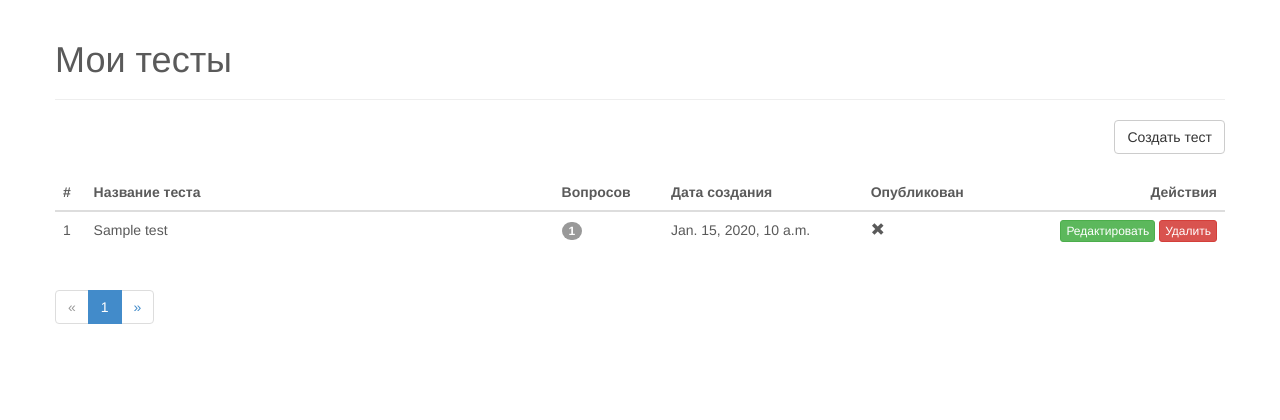
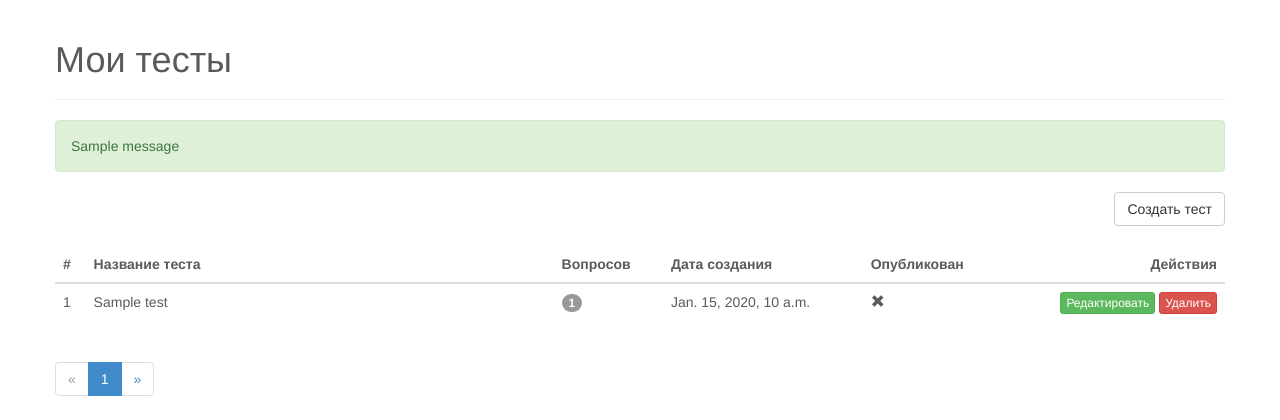
Before and after one commit to fedorov-iv/testem, a Django app: template questionnaires/templates/questionnaires/index.html in a window 1280 px wide. Shown: the part 51-471 px from the top of the page. Run offline with Django 3.2, Linux system fonts and the light colour scheme; the template is opened without the code that fills it: most values are stand-ins (such as "Sample title", 1, 10 or a date in 2020); one stand-in notice (Sample message) is shown; some libraries are stand-ins or nearby versions.

Commit message:
Добавление сообщений об успешном сохранении изменений

```diff
--- a/questionnaires/templates/questionnaires/index.html
+++ b/questionnaires/templates/questionnaires/index.html
@@ -46,6 +46,15 @@
         <button type="button" class="btn btn-default" onclick="closeAlert();">Отменить</button>
       </p>
     </div>
+
+    {% if messages %}
+        {% for message in messages %}
+            <div class="alert alert-success">
+                <p>{{ message }}</p>
+            </div>
+        {% endfor %}
+    {% endif %}
+
   <!-- alert END -->
     <button type="button" class="btn btn-default" onclick="window.location.href='{% url 'create_test' %}'" style="float: right">Создать тест</button>
     <div style="clear: both; padding:10px"></div>
--- a/questionnaires/views.py
+++ b/questionnaires/views.py
@@ -1,3 +1,4 @@
+# -*- coding: utf8 -*-
 from django.shortcuts import render, get_object_or_404, redirect
 from django.core.urlresolvers import reverse
 from django.contrib.auth.decorators import login_required
@@ -7,6 +8,7 @@ from django.core.paginator import Paginator, EmptyPage
 from django.http import Http404, HttpResponse
 import json
 from django.core import serializers
+from django.contrib import messages
 
 
 @login_required
@@ -49,6 +51,8 @@ def create_test(request, questionnaire_id=0):
 
             f.instance.author = request.user
             f.save()
+
+            messages.add_message(request, messages.SUCCESS, "Изменения успешно сохранены!")
 
             if request.POST.get('save'):
                 return redirect(reverse("create_test", args=[f.instance.id]))
@@ -133,7 +137,7 @@ def create_questions(request, questionnaire_id=0):
                     av.is_correct = True if request.POST.get('nq_is_correct_' + question_id) else False
                     av.save()
 
-
+            messages.add_message(request, messages.SUCCESS, "Изменения успешно сохранены!")
             return redirect(reverse('create_questions', args=[questionnaire.id]))
 
     questions = Question.objects.filter(questionnaire=questionnaire_id)
```
Also changed, not shown: questionnaires/templates/questionnaires/create_questions.html (+8 -0 lines), questionnaires/templates/questionnaires/create_test.html (+8 -0 lines).
